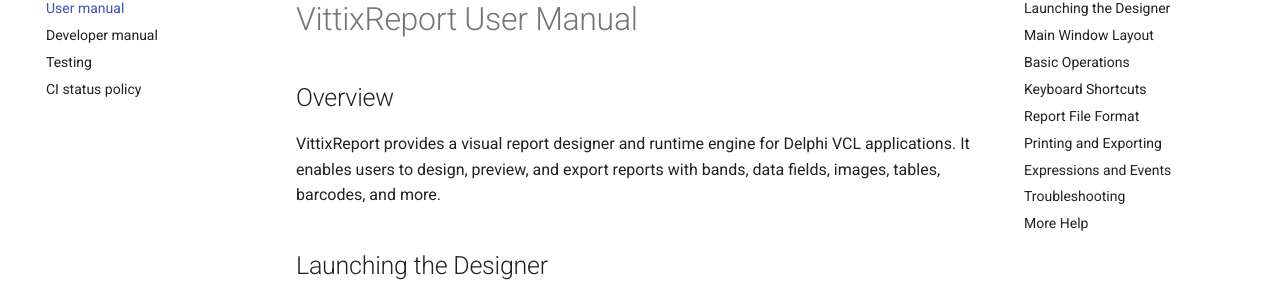
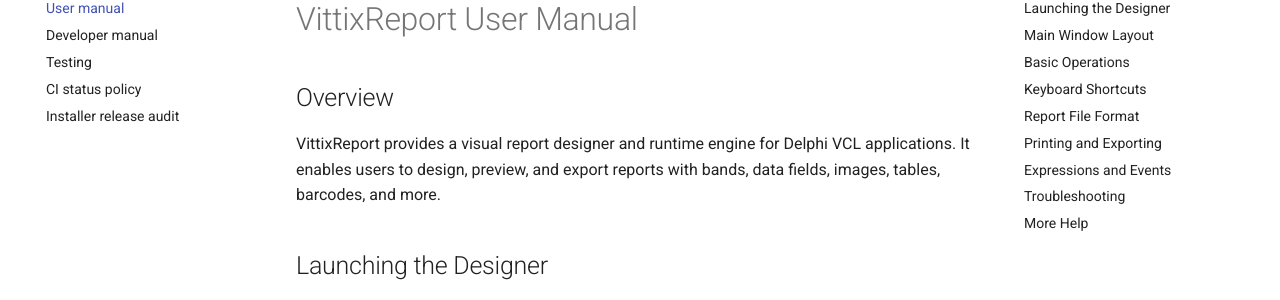
Before and after one commit to ketandholakia/VittixReport, an MkDocs documentation site: the page built from docs/user-manual.md, in a window 1280 px wide. Shown: the part 205-505 px from the top of the page. Built offline with MkDocs 1.6.1 and Material for MkDocs 9.7.7, drawn with Linux system fonts in a browser that asks for light colours; comment, search, counter and statistics services are not loaded.

Commit message:
[chore] docs: add installer release audit to nav

```diff
--- a/mkdocs.yml
+++ b/mkdocs.yml
@@ -130,6 +130,7 @@ nav:
       - Developer manual: developer-manual.md
       - Testing: testing.md
       - CI status policy: ci-status-policy.md
+      - Installer release audit: installer-release-audit-v1.0.1.md
   - Reference:
       - Report events: EVENTS.md
       - Designer: designer.md
```
